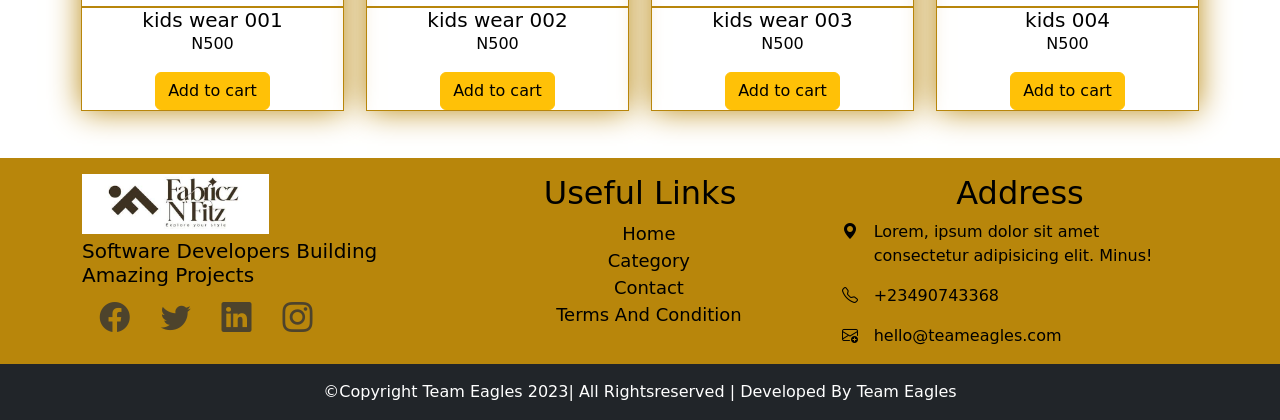
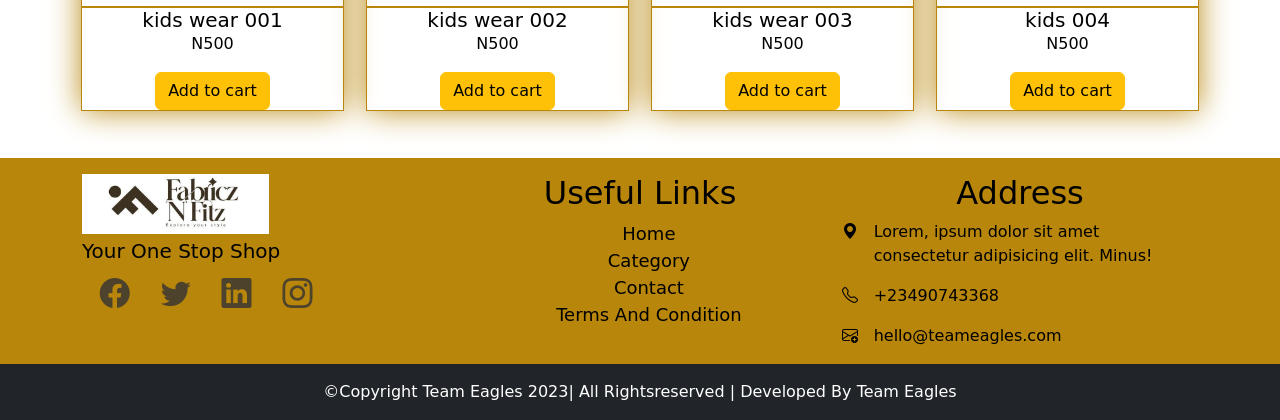
Before and after one commit to ikeali/eagles, a Django app: page /category/3 in a window 1280 px wide. Shown: the part 785-1205 px from the top of the page. Run offline with Django 4.2, Linux system fonts and the light colour scheme; data comes from the database, SQL or seed files in the repository; some web fonts are replaced; grey boxes are pictures that could not be loaded.

Commit message:
Update footer.html

```diff
--- a/main/templates/footer.html
+++ b/main/templates/footer.html
@@ -3,7 +3,7 @@
       <div class="row fitem pt-3 ">
         <div class="col-6 col-lg-4 fadd">
           <img src="{{info.logo.url}}" style="height: 60px;" alt="">
-          <h3>software developers building amazing projects</h3>
+          <h3>Your one stop shop</h3>
           <ul class="list-unstyled">
             <li class="list-inline-item"><i class="bi bi-facebook"></i></li>
             <li class="list-inline-item"><i class="bi bi-twitter"></i></li>
```
